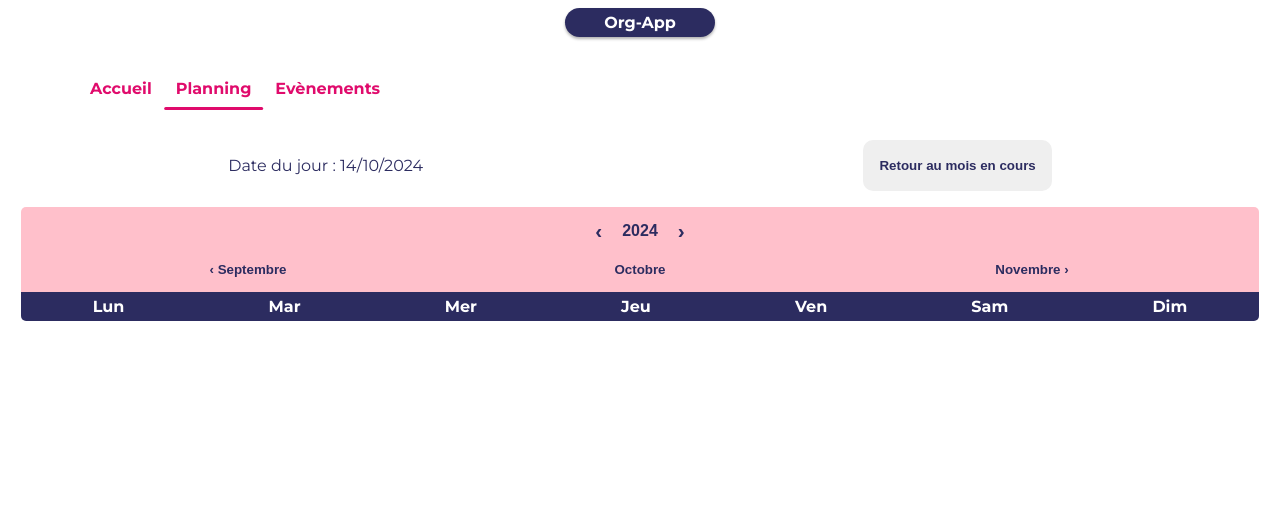
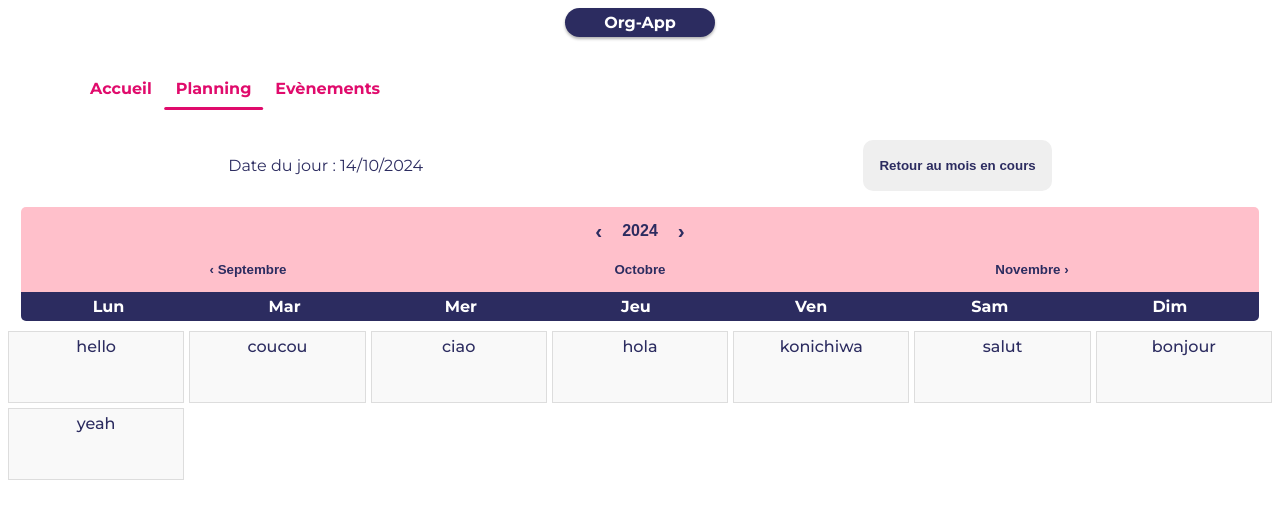
Before and after one commit to Marine-Dlf/planning-app-project, a React (Create React App) app in the folder planning-app-project/: page /planning in a window 1280 px wide. Shown: the top 518 px of the page. Built offline with nearby package versions, Linux system fonts and the light colour scheme.

Commit message:
Création des cases (jours) du calendrier (données en dures)

```diff
--- a/planning-app-project/src/components/Day.jsx
+++ b/planning-app-project/src/components/Day.jsx
@@ -3,9 +3,11 @@ import React from 'react'
 function Day() {
   return (
     <div>
-      <p>Je suis une case</p>
+
     </div>
   )
 }
 
+
+
 export default Day
--- a/planning-app-project/src/components/Grid.jsx
+++ b/planning-app-project/src/components/Grid.jsx
@@ -1,14 +1,22 @@
 import React from 'react'
 import '../styles/components/grid.scss'
 
-const grid = []
+const grid = ['hello', 'coucou', 'ciao', 'hola', 'konichiwa', 'salut', 'bonjour', 'yeah']
+
 
 function Grid() {
+
   return (
-    <div>
-      {grid}
+    <div className='grid'>
+      {browseGrid()}
     </div>
   )
 }
 
+// Parcours du tableau
+const browseGrid = () => {
+  return grid.map((day, index) => <div key={index} className='day'>{day}</div>)
+}
+
+
 export default Grid
--- a/planning-app-project/src/styles/components/grid.scss
+++ b/planning-app-project/src/styles/components/grid.scss
@@ -1,5 +1,20 @@
 .grid {
     display: grid;
     grid-template-columns: repeat(7, 1fr); /* 7 colonnes pour les 7 jours de la semaine */
+    gap: 5px;
+    text-align: center;
+    margin-top: 10px;
+}
 
+.day {
+    border: 1px solid #ddd;
+    padding: 5px;
+    min-height: 60px;
+    display: flex;
+    align-items: baseline;
+    justify-content: center;
+    background-color: #f9f9f9;
+    color: rgb(44, 44, 96);
+    font-weight: 500;
+    cursor: pointer;
 }
```
